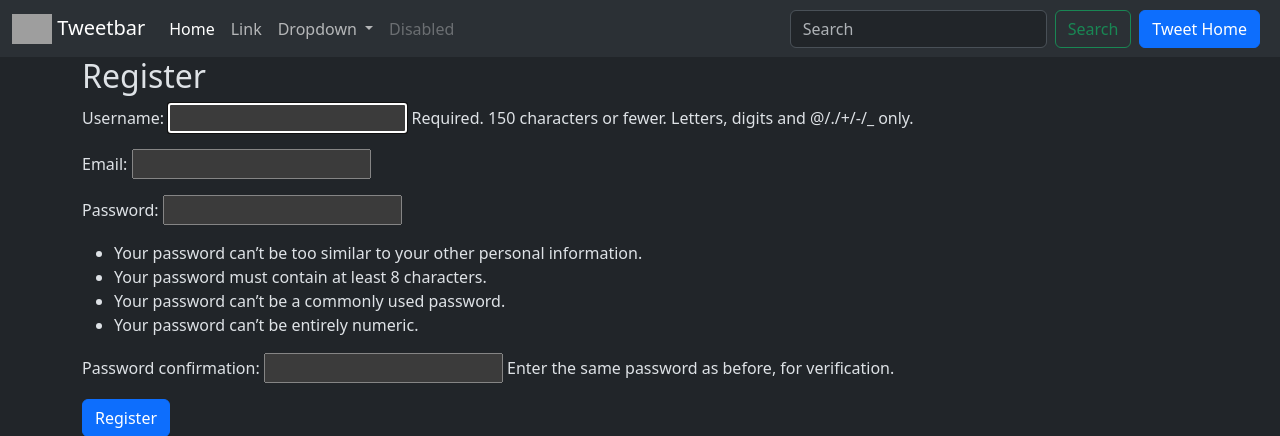
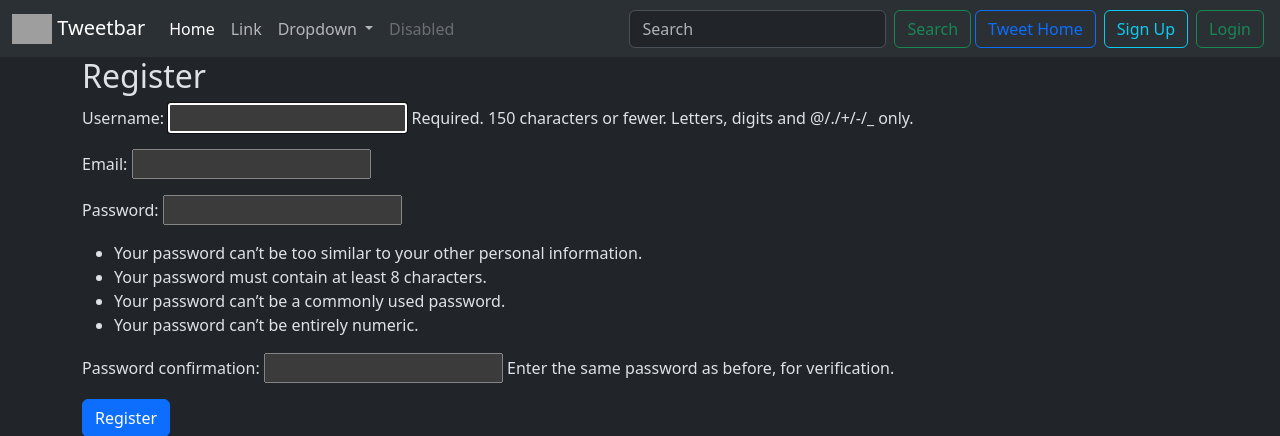
Before and after one commit to harshnanda17/Django_full_stack_Project, a Django app: page /tweet/register/ in a window 1280 px wide. Shown: the top 436 px of the page. Run offline with Django 5.2, Linux system fonts and the light colour scheme; grey boxes are pictures that could not be loaded.

Commit message:
new file project

```diff
--- a/chaicafe/templates/layout.html
+++ b/chaicafe/templates/layout.html
@@ -19,7 +19,7 @@
     <nav class="navbar navbar-expand-lg bg-body-tertiary">
   <div class="container-fluid">
     <a class="navbar-brand" href="#">
-      <img src="https://icons.getbootstrap.com/icons/cup-hot.svg" alt="Logo" style="height: 30px;" class="d-inline-block align-text-top">
+      <img src="https://icons.getbootstrap.com/icons/cup-hot.svg" alt="" style="height: 30px;" class="d-inline-block align-text-top">
       Tweetbar</a>
     <button class="navbar-toggler" type="button" data-bs-toggle="collapse" data-bs-target="#navbarSupportedContent" aria-controls="navbarSupportedContent" aria-expanded="false" aria-label="Toggle navigation">
       <span class="navbar-toggler-icon"></span>
@@ -51,7 +51,16 @@
         <input class="form-control me-2" type="search" placeholder="Search" aria-label="Search"/>
         <button class="btn btn-outline-success" type="submit">Search</button>
       </form>
-      <a class="btn btn-primary mx-2" href="{% url 'tweet_list' %}">Tweet Home</a>
+      <a class="btn btn-outline-primary mx-1" href="{% url 'tweet_list' %}">Tweet Home</a>
+      {% if user.is_authenticated %}
+        <form method="POST" action="{% url 'logout' %}">
+          {% csrf_token %}
+          <button type="submit" class="btn btn-outline-danger">Logout</button>
+        </form>
+      {% else %}
+        <a class="btn btn-outline-info mx-1" href="{% url 'register' %}">Sign Up</a>
+        <a class="btn btn-outline-success mx-1" href="{% url 'login' %}">Login</a>
+      {% endif %}
 
     </div>
   </div>
```
Also changed, not shown: chaicafe/db.sqlite3.
